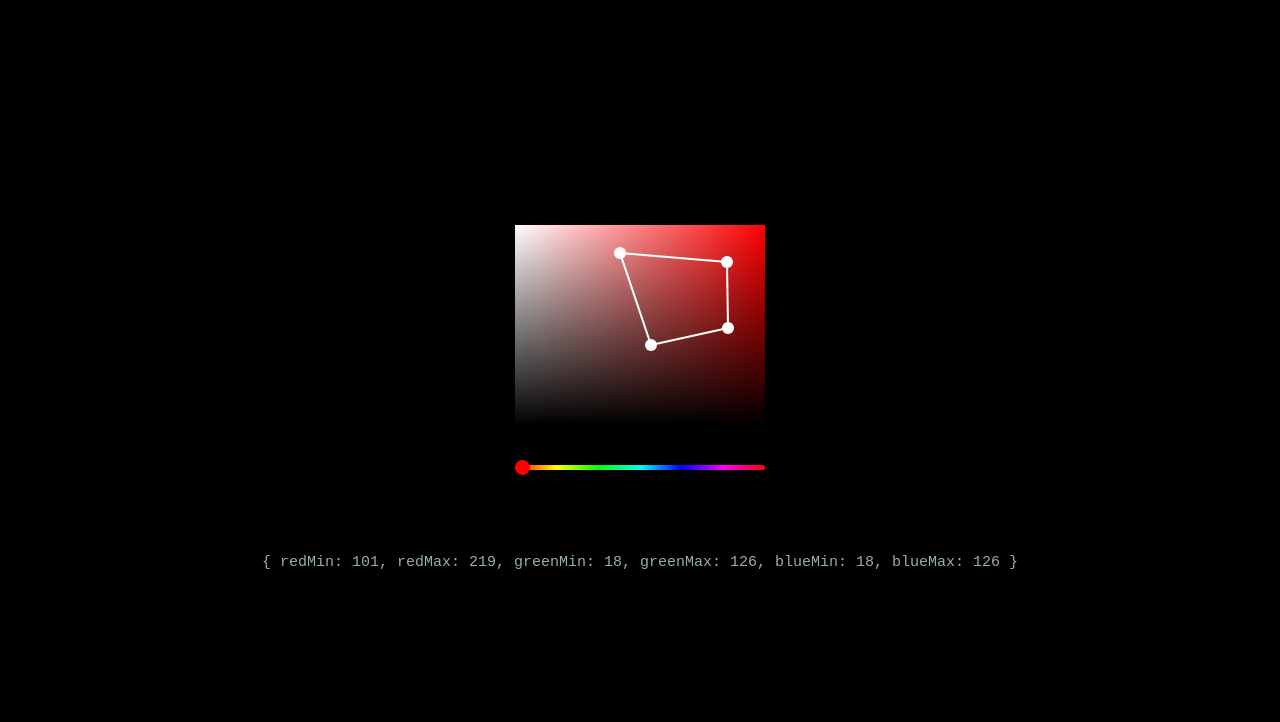
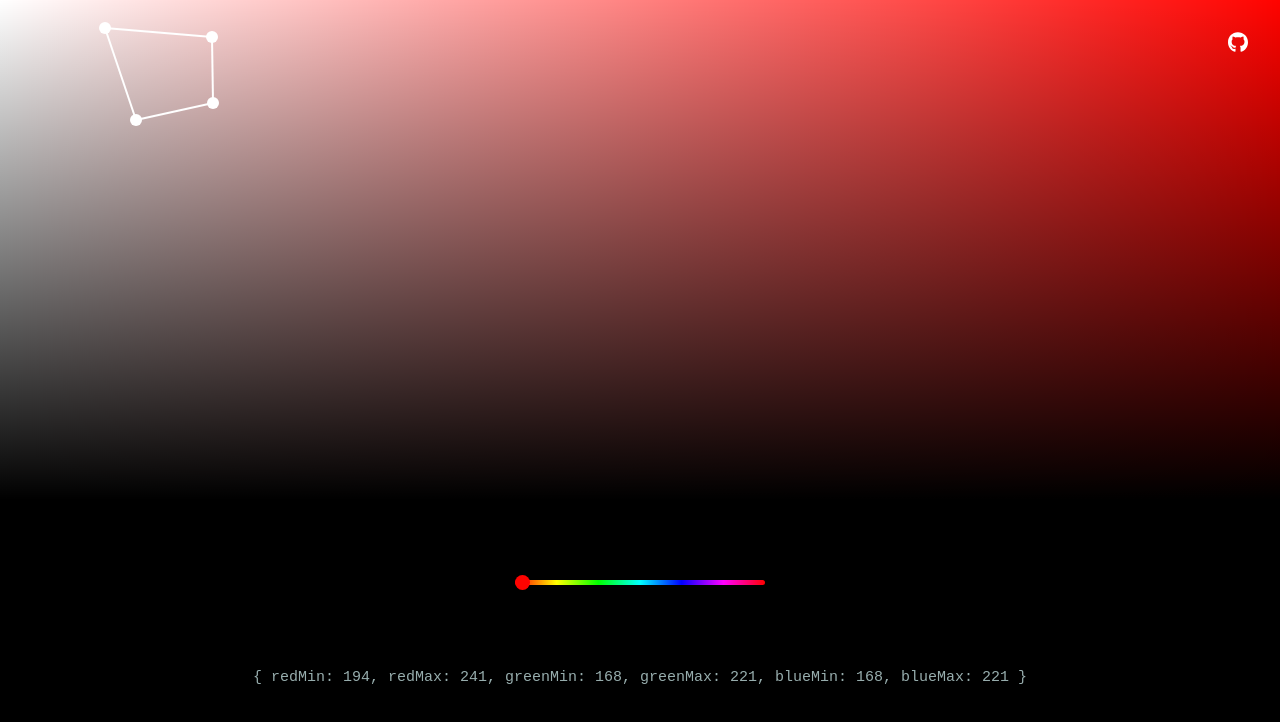
Before and after one commit to lasertraining/react-rgb-range-color-picker, a React (Create React App) app: page / in a window 1280 px wide. Shown: the top 722 px of the page. Built offline with nearby package versions, Linux system fonts and the light colour scheme.

Commit message:
Code refactoring 4

```diff
--- a/public/index.html
+++ b/public/index.html
@@ -3,7 +3,7 @@
   <head>
     <meta charset="utf-8" />
     <meta name="viewport" content="width=device-width, initial-scale=1" />
-    <title>Range RGB color picker</title>
+    <title>RGB range color picker</title>
   </head>
   <body>
     <noscript>You need to enable JavaScript to run this app.</noscript>
--- a/src/App.js
+++ b/src/App.js
@@ -1,4 +1,5 @@
 import { useState } from "react";
+import GitHub from "./components/GitHub";
 import ColorPicker from "./components/ColorPicker";
 import Hue from "./components/Hue";
 import Output from "./components/Output";
@@ -17,30 +18,19 @@ function App() {
 
   return (
     <Wrapper>
-      <Container>
+      <GitHub />
       <ColorPicker
         colorHSLHue={colorHSLHue}
         setColorRGBRange={setColorRGBRange}
       />
       <Hue colorHSLHue={colorHSLHue} setColorHSLHue={setColorHSLHue} />
       <Output colorRGBRange={colorRGBRange} />
-      </Container>
     </Wrapper>
   );
 }
 
 const Wrapper = styled.div`
   display: flex;
-  align-items: center;
-  justify-content: center;
-  background-color: black;
-  min-width: 320px;
-  min-height: 100vh;
-  padding: 2rem;
-`;
-
-const Container = styled.div`
-  display: flex;
   flex-direction: column;
   align-items: center;
 `;
--- a/src/components/ColorPicker.jsx
+++ b/src/components/ColorPicker.jsx
@@ -1,4 +1,5 @@
 import { useState, useRef, useEffect } from "react";
+import { useWindowWidth } from "../hooks/useWindowWidth";
 import styled from "styled-components";
 
 const ColorPicker = ({ colorHSLHue, setColorRGBRange }) => {
@@ -15,8 +16,8 @@ const ColorPicker = ({ colorHSLHue, setColorRGBRange }) => {
 
   const canvasRef = useRef(null);
 
-  const width = 250;
-  const height = 200;
+  const width = useWindowWidth() || window.innerWidth;
+  const height = 500;
 
   useEffect(() => {
     const canvas = canvasRef.current;
@@ -99,7 +100,7 @@ const ColorPicker = ({ colorHSLHue, setColorRGBRange }) => {
     blackGradient.addColorStop(1, "hsla(0, 0%, 0%, 0%");
     context.fillStyle = blackGradient;
     context.fillRect(0, 0, width, height);
-  }, [colorHSLHue]);
+  }, [width, colorHSLHue]);
 
   const handleDown = (pointer) => {
     setDown(true);
--- /dev/null
+++ b/src/components/GitHub.jsx
@@ -0,0 +1,34 @@
+import styled from "styled-components";
+
+const GitHub = () => {
+  return (
+    <Container>
+      <a href="https://github.com" target="_blank" rel="noopener noreferrer">
+        <svg
+          xmlns="http://www.w3.org/2000/svg"
+          width="20"
+          height="21"
+          fill="none"
+        >
+          <path
+            d="M6.69 16.024c0 .081-.093.145-.21.145-.133.012-.226-.052-.226-.145 0-.081.093-.145.21-.145.121-.012.226.052.226.145zm-1.254-.181c-.028.081.052.173.173.198.105.04.226 0 .25-.081s-.052-.173-.173-.21c-.105-.028-.222.012-.25.093zm1.782-.069c-.117.028-.198.105-.185.198.012.081.117.133.238.105s.198-.105.185-.185-.121-.129-.238-.117zM9.871.323C4.278.323 0 4.568 0 10.161c0 4.472 2.815 8.298 6.835 9.645.516.093.698-.226.698-.488l-.012-2.476s-2.823.605-3.415-1.202c0 0-.46-1.173-1.121-1.476 0 0-.923-.633.065-.621a2.13 2.13 0 0 0 1.556 1.04c.883 1.557 2.363 1.109 2.94.843.093-.645.355-1.093.645-1.359-2.254-.25-4.528-.577-4.528-4.456 0-1.109.306-1.665.952-2.375-.105-.262-.448-1.343.105-2.738C5.56 4.238 7.5 5.589 7.5 5.589c.806-.226 1.673-.343 2.532-.343s1.726.117 2.532.343c0 0 1.939-1.355 2.782-1.089.552 1.399.21 2.476.105 2.738.645.714 1.04 1.27 1.04 2.375 0 3.891-2.375 4.202-4.629 4.456.371.319.686.923.686 1.871l-.012 3.371c0 .262.185.581.698.488C17.266 18.46 20 14.633 20 10.161 20 4.568 15.464.323 9.871.323zM3.919 14.23c-.052.04-.04.133.028.21.065.065.157.093.21.04.052-.04.04-.133-.028-.21-.065-.064-.157-.093-.21-.04zm-.435-.327c-.028.052.012.117.093.157.065.04.145.028.173-.028s-.012-.117-.093-.157c-.081-.024-.145-.012-.173.028zm1.306 1.435c-.065.053-.04.173.052.25.093.093.21.105.262.04.052-.053.028-.173-.052-.25-.089-.093-.21-.105-.262-.04zm-.46-.593c-.065.04-.065.145 0 .238s.173.133.226.093c.065-.052.065-.157 0-.25-.056-.093-.161-.133-.226-.081z"
+            fill="#fff"
+          />
+        </svg>
+      </a>
+    </Container>
+  );
+};
+
+const Container = styled.div`
+  position: absolute;
+  top: 2rem;
+  right: 2rem;
+  z-index: 1;
+
+  a {
+    display: flex;
+  }
+`;
+
+export default GitHub;
--- a/src/components/Hue.jsx
+++ b/src/components/Hue.jsx
@@ -1,12 +1,27 @@
-import { useRef, useEffect } from "react";
+import { useState, useRef, useEffect } from "react";
 import { RGBToHSL } from "../utils/RGBToHSL";
 import styled from "styled-components";
 
 function Hue({ colorHSLHue, setColorHSLHue }) {
+  const [rangeValue, setRangeValue] = useState(0);
+
   const canvasRef = useRef(null);
 
   const width = 250;
   const height = 5;
+
+  useEffect(() => {
+    const canvas = canvasRef.current;
+    const context = canvas.getContext("2d");
+
+    const { data: RGBData } = context.getImageData(rangeValue, 0, 1, 1);
+
+    const red = RGBData[0];
+    const green = RGBData[1];
+    const blue = RGBData[2];
+
+    setColorHSLHue(RGBToHSL(red, green, blue));
+  }, [rangeValue, setColorHSLHue]);
 
   useEffect(() => {
     const canvas = canvasRef.current;
@@ -22,27 +37,14 @@ function Hue({ colorHSLHue, setColorHSLHue }) {
     context.fillRect(0, 0, width, height);
   }, []);
 
-  const handleHue = (e) => {
-    const canvas = canvasRef.current;
-    const context = canvas.getContext("2d");
-
-    const { data: RGBData } = context.getImageData(e.target.value, 0, 1, 1);
-
-    const red = RGBData[0];
-    const green = RGBData[1];
-    const blue = RGBData[2];
-
-    setColorHSLHue(RGBToHSL(red, green, blue));
-  };
-
   return (
     <Container>
       <canvas ref={canvasRef} width={width} height={height} />
 
       <Input
         type="range"
-        defaultValue="0"
-        onChange={handleHue}
+        value={rangeValue}
+        onChange={(e) => setRangeValue(e.target.value)}
         min="0"
         max={width - 1}
         width={width}
@@ -56,7 +58,7 @@ function Hue({ colorHSLHue, setColorHSLHue }) {
 const Container = styled.div`
   display: flex;
   position: relative;
-  margin-top: 2.5rem;
+  margin-top: 5rem;
 
   canvas {
     border-radius: 50px;
--- a/src/components/Output.jsx
+++ b/src/components/Output.jsx
@@ -14,7 +14,8 @@ const Output = ({ colorRGBRange }) => {
 };
 
 const Code = styled.code`
-  margin-top: 5rem;
+  margin-top: 3rem;
+  padding: 2rem;
   line-height: 1.7;
   text-align: center;
 `;
--- /dev/null
+++ b/src/hooks/useWindowWidth.js
@@ -0,0 +1,17 @@
+import { useState, useEffect } from "react";
+
+export const useWindowWidth = () => {
+  const [windowWidth, setWindowWidth] = useState(undefined);
+
+  const handleResize = () => setWindowWidth(window.innerWidth);
+
+  useEffect(() => {
+    handleResize();
+
+    window.addEventListener("resize", handleResize);
+
+    return () => window.removeEventListener("resize", handleResize);
+  }, []);
+
+  return windowWidth;
+};
--- a/src/index.css
+++ b/src/index.css
@@ -5,9 +5,11 @@
 }
 
 body {
+  background-color: black;
   font-family: sans-serif;
+  font-size: 15px;
   color: #97adad;
-  font-size: 15px;
+  min-width: 320px;
 }
 
 /* Chrome, Safari, Edge, Opera */
```
Lines whose indentation alone changed are shown as unchanged.
